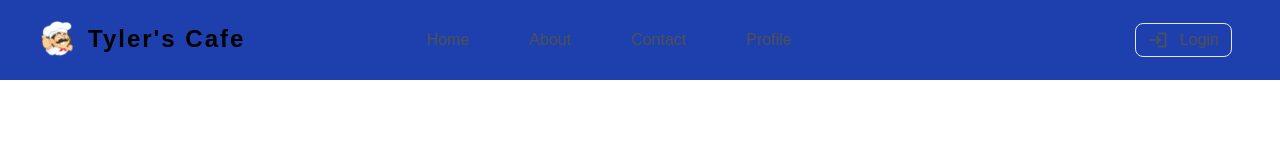
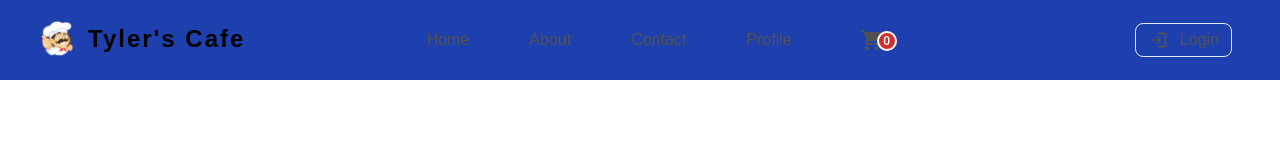
Before and after one commit to AshanSandeep06/Food-Shop-System, a React (Create React App) app in the folder frontend/: page / in a window 1280 px wide. Shown: the top 160 px of the page. Built offline with nearby package versions, Linux system fonts and the light colour scheme.

Commit message:
Content Updated in Header component

```diff
--- a/frontend/src/components/Header/Header.css
+++ b/frontend/src/components/Header/Header.css
@@ -1 +1,11 @@
 /*====================== Header Section ======================*/
+
+header > div > ul > a:hover {
+  transition: all 0.5s ease;
+  transform: scale(1.1) translateZ(0px);
+}
+
+header > div > ul > a {
+  transition: all 0.5s ease;
+  transform: none;
+}
--- a/frontend/src/components/Header/Header.tsx
+++ b/frontend/src/components/Header/Header.tsx
@@ -4,23 +4,43 @@ import { NavLink } from "react-router-dom";
 import logo from "../../assets/img/logo.png";
 import LogoutIcon from "@mui/icons-material/Logout";
 import LoginIcon from "@mui/icons-material/Login";
+import Badge, { BadgeProps } from "@mui/material/Badge";
+import { styled } from "@mui/material/styles";
+import IconButton from "@mui/material/IconButton";
+import ShoppingCartIcon from "@mui/icons-material/ShoppingCart";
 
 const Header = () => {
   const activeLink = "border-b-2 border-[rgb(81,81,81)]";
   const normalLink = "";
+
+  const StyledBadge = styled(Badge)<BadgeProps>(({ theme }) => ({
+    "& .MuiBadge-badge": {
+      right: -3,
+      top: 13,
+      border: `2px solid ${theme.palette.background.paper}`,
+      padding: "0 4px",
+    },
+  }));
 
   return (
     // <!--Header-->
     <header className="flex w-full h-20 bg-[hsla(0,0%,100%,.4)] !bg-blue-800 !text-[rgb(81,81,81)] backdrop-blur-md z-10 fixed top-0">
       <div className="w-1/3 h-full flex items-center gap-2.5 pl-[38px]">
         <img src={logo} alt="UserImage" className="w-10 h-10" />
-        <h1 style={{letterSpacing: "2px"}} className="h-max mb-[3px] !text-2xl !text-black">Tyler's Cafe</h1>
+        <NavLink to={"/home"}>
+          <h1
+            style={{ letterSpacing: "2px" }}
+            className="h-max mb-[3px] !text-2xl !text-black"
+          >
+            Tyler's Cafe
+          </h1>
+        </NavLink>
       </div>
 
       <div className="w-2/3 h-full flex justify-between pr-12">
         <ul className="h-full flex items-center justify-start gap-[60px]">
           <NavLink
-            to={"/Home"}
+            to={"/home"}
             className={({ isActive }) => (isActive ? activeLink : normalLink)}
           >
             Home
@@ -46,6 +66,15 @@ const Header = () => {
           >
             Profile
           </NavLink>
+
+          <NavLink to={"/cart"}>
+            {/* className="bg-[rgb(232,0,19)]" */}
+            <IconButton aria-label="cart">
+              <StyledBadge badgeContent={"0"} color="error">
+                <ShoppingCartIcon className="!text-[rgb(81,81,81)]" />
+              </StyledBadge>
+            </IconButton>
+          </NavLink>
         </ul>
 
         <div className="h-full flex items-center">
```
